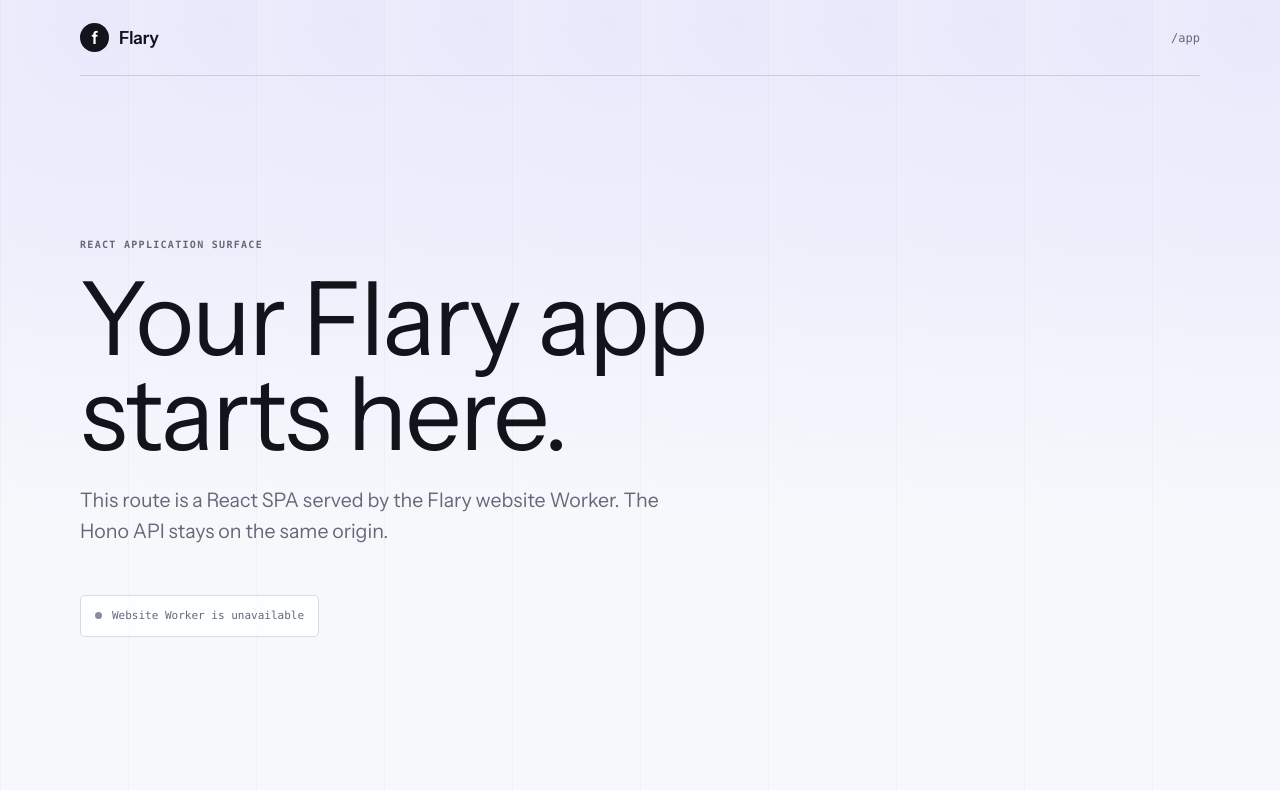
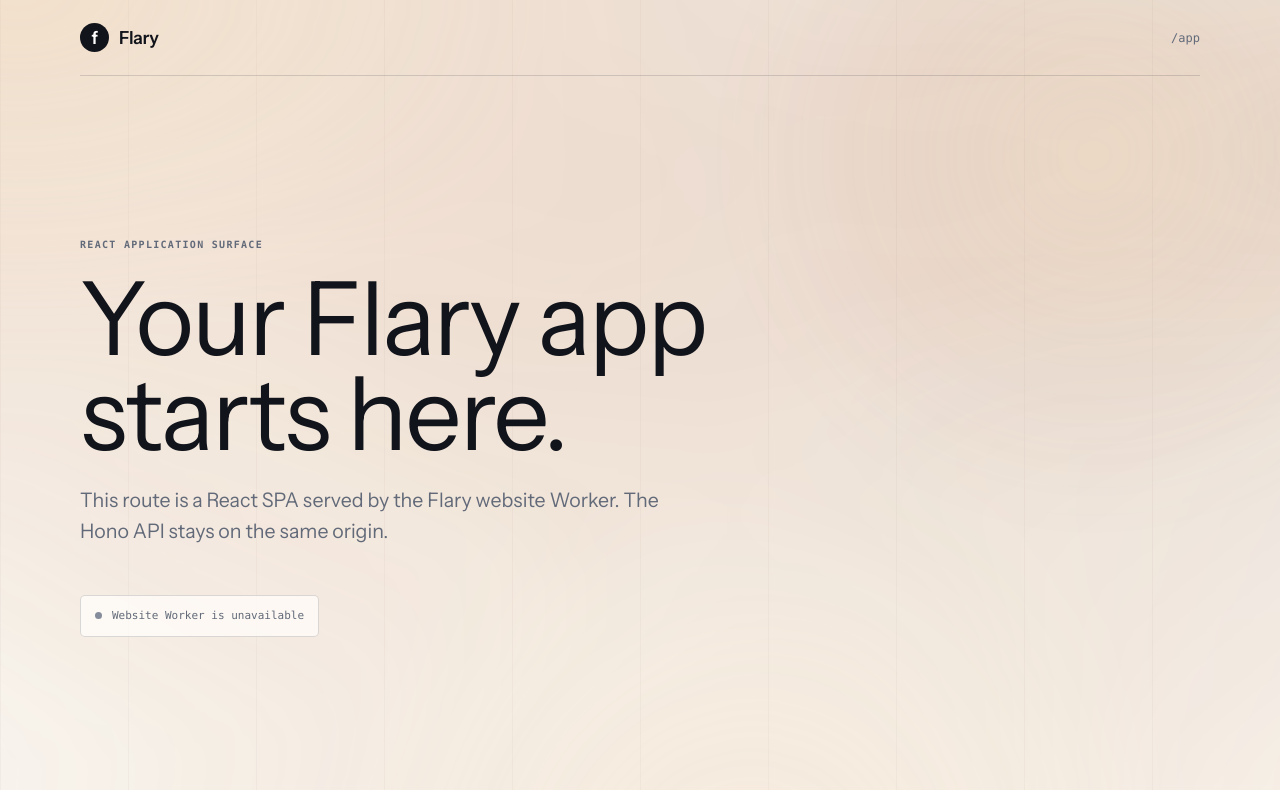
Before and after one commit to rdvo/flary, an Astro site in the folder apps/cloud/: page /app in a window 1280 px wide. Built offline with nearby package versions, Linux system fonts and the light colour scheme; Astro itself is replaced by a stand-in of ours; no server answers.

Commit message:
Add candlelight motion to Flary website [skip ci]

```diff
--- a/apps/cloud/src/styles.css
+++ b/apps/cloud/src/styles.css
@@ -13,9 +13,11 @@
   --muted: #626a79;
   --muted-soft: #858c9b;
   --line: rgba(32, 38, 51, 0.16);
-  --paper: #f7f8fc;
-  --paper-bright: #ffffff;
-  --accent: #665cff;
+  --paper: #f8f5ef;
+  --paper-bright: #fffdf9;
+  --accent: #c9672d;
+  --accent-deep: #7a4028;
+  --accent-soft: #e2b07b;
   color: var(--ink);
   background: var(--paper);
   font-family: "Flary Sans", ui-sans-serif, system-ui, sans-serif;
@@ -32,13 +34,102 @@
 }
 
 body {
+  position: relative;
+  isolation: isolate;
   margin: 0;
   min-width: 320px;
+  overflow-x: hidden;
   background:
-    radial-gradient(circle at 78% 3%, rgba(102, 92, 255, 0.1), transparent 31rem),
-    linear-gradient(90deg, rgba(32, 38, 51, 0.03) 1px, transparent 1px),
+    linear-gradient(90deg, rgba(76, 54, 37, 0.035) 1px, transparent 1px),
     var(--paper);
   background-size: min(10vw, 144px) 100%;
+}
+
+body::before,
+body::after {
+  position: fixed;
+  z-index: -1;
+  pointer-events: none;
+  content: "";
+}
+
+body::before {
+  inset: -22%;
+  background:
+    radial-gradient(
+      ellipse at 17% 16%,
+      rgba(226, 176, 123, 0.36) 0,
+      rgba(201, 103, 45, 0.13) 23%,
+      transparent 51%
+    ),
+    radial-gradient(
+      ellipse at 84% 28%,
+      rgba(169, 102, 53, 0.2) 0,
+      rgba(122, 64, 40, 0.08) 25%,
+      transparent 50%
+    ),
+    radial-gradient(
+      ellipse at 54% 88%,
+      rgba(236, 199, 153, 0.24) 0,
+      rgba(201, 103, 45, 0.07) 28%,
+      transparent 55%
+    );
+  filter: blur(34px);
+  transform: translate3d(-2%, -1%, 0) scale(1.04);
+  animation: candle-flow 18s ease-in-out infinite alternate;
+}
+
+body::after {
+  top: -14rem;
+  right: -12rem;
+  width: min(48rem, 72vw);
+  aspect-ratio: 1;
+  border-radius: 50%;
+  background: radial-gradient(
+    circle,
+    rgba(241, 184, 110, 0.2) 0,
+    rgba(190, 91, 38, 0.09) 36%,
+    transparent 68%
+  );
+  filter: blur(22px);
+  mix-blend-mode: multiply;
+  transform-origin: 58% 48%;
+  animation: candle-breathe 7s ease-in-out infinite;
+}
+
+@keyframes candle-flow {
+  0% {
+    opacity: 0.72;
+    transform: translate3d(-2%, -1%, 0) scale(1.04) rotate(-1deg);
+  }
+
+  45% {
+    opacity: 0.9;
+    transform: translate3d(3%, 2%, 0) scale(1.1) rotate(1deg);
+  }
+
+  100% {
+    opacity: 0.78;
+    transform: translate3d(-1%, 5%, 0) scale(1.07) rotate(-0.5deg);
+  }
+}
+
+@keyframes candle-breathe {
+  0%,
+  100% {
+    opacity: 0.58;
+    transform: scale(0.96);
+  }
+
+  38% {
+    opacity: 0.82;
+    transform: scale(1.04) translate3d(-1.5%, 1%, 0);
+  }
+
+  62% {
+    opacity: 0.7;
+    transform: scale(1.01) translate3d(1%, -1%, 0);
+  }
 }
 
 button,
@@ -51,6 +142,8 @@
 }
 
 .page {
+  position: relative;
+  z-index: 0;
   width: min(1200px, calc(100% - 48px));
   margin: 0 auto;
 }
@@ -177,7 +270,8 @@
 }
 
 .primary-link:hover {
-  background: #292d3a;
+  border-color: var(--accent-deep);
+  background: var(--accent-deep);
 }
 
 .install {
@@ -312,7 +406,7 @@
 }
 
 .code-example__tabs button.active {
-  border-bottom-color: #8179ff;
+  border-bottom-color: var(--accent);
 }
 
 .capability-grid {
@@ -364,7 +458,9 @@
   padding: 34px;
   border: 1px solid var(--ink);
   color: #f0f3fa;
-  background: var(--ink);
+  background:
+    radial-gradient(circle at 88% 12%, rgba(201, 103, 45, 0.15), transparent 38%),
+    var(--ink);
   font-size: clamp(13px, 1.5vw, 17px);
   line-height: 1.9;
 }
@@ -475,6 +571,17 @@
   padding: 0 18px;
 }
 
+@media (prefers-reduced-motion: reduce) {
+  html {
+    scroll-behavior: auto;
+  }
+
+  body::before,
+  body::after {
+    animation: none;
+  }
+}
+
 @media (max-width: 780px) {
   .page {
     width: min(100% - 30px, 1200px);
```
